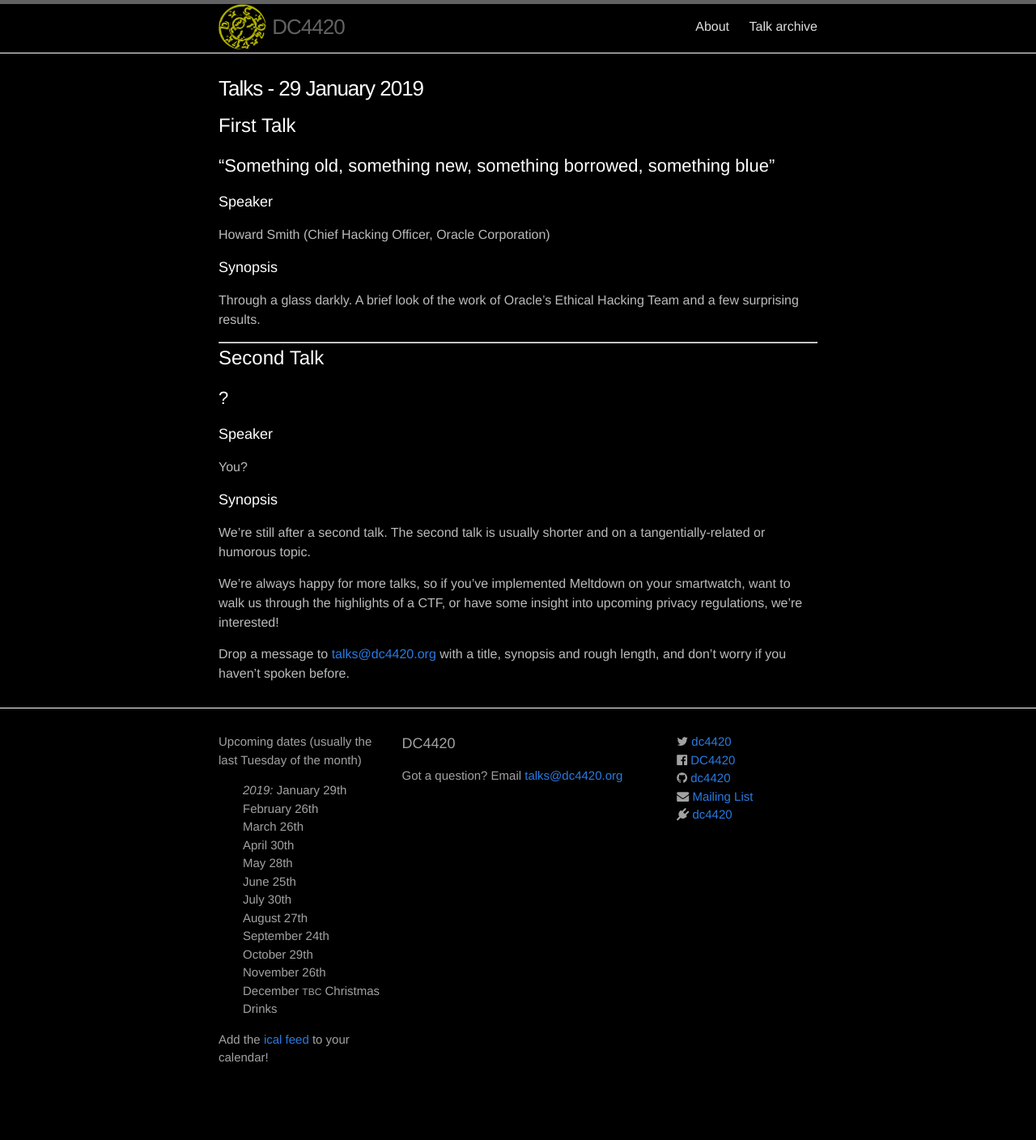
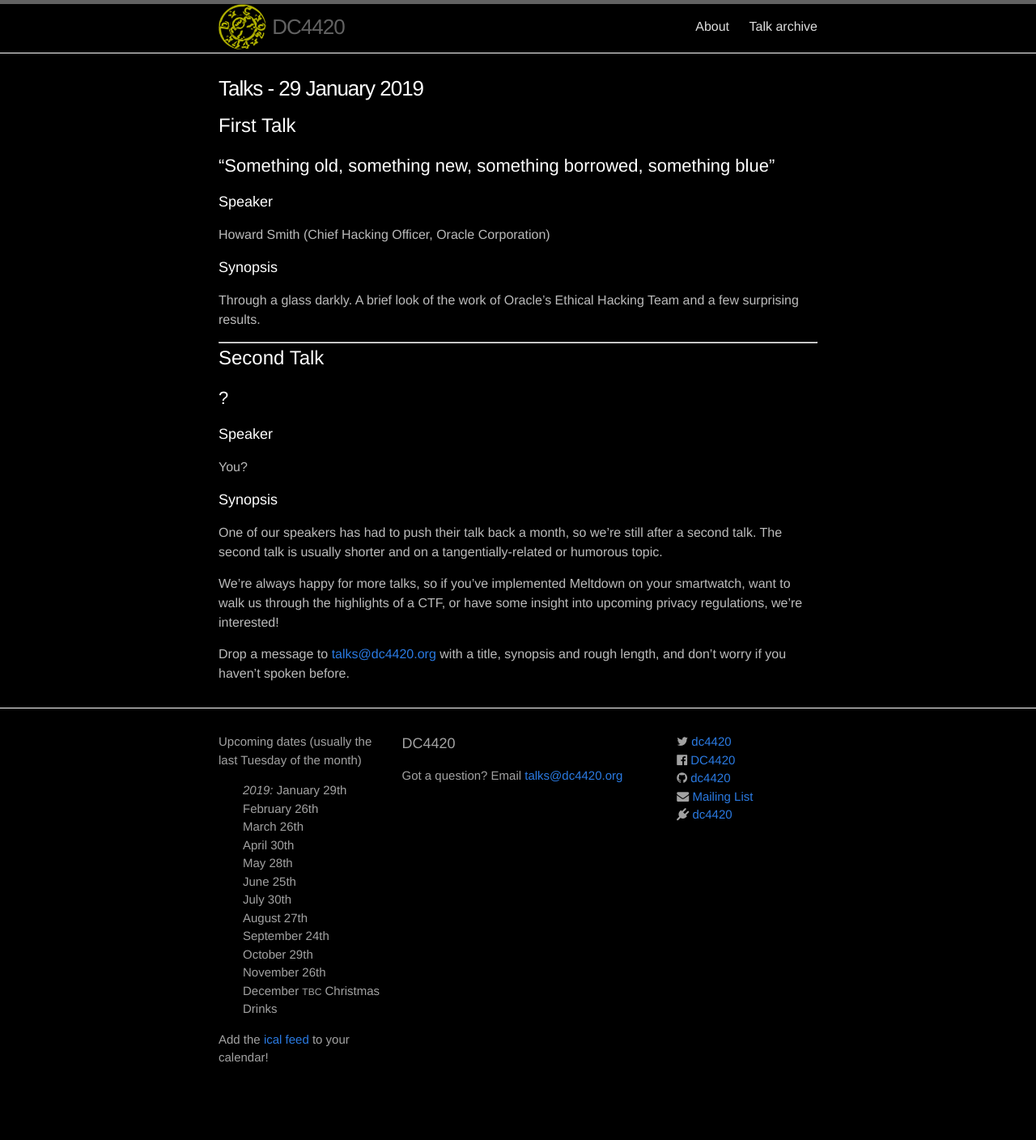
Before and after one commit to dc4420/website, a Jekyll site: the page built from _posts/2019-01-29-talks.markdown, in a window 1280 px wide. Shown: the whole page at 81% size. Built offline with Jekyll 4.4.1, drawn with Linux system fonts in a browser that asks for light colours; nearby versions of some CDN libraries.

Commit message:
Original talk was pushed back

```diff
--- a/_posts/2019-01-29-talks.markdown
+++ b/_posts/2019-01-29-talks.markdown
@@ -30,7 +30,8 @@ You?
 
 ### Synopsis
 
-We're still after a second talk. The second talk is usually shorter and on a tangentially-related or humorous topic.
+One of our speakers has had to push their talk back a month, so
+we're still after a second talk. The second talk is usually shorter and on a tangentially-related or humorous topic.
 
 We're always happy for more talks, so if you've implemented Meltdown on your smartwatch,
 want to walk us through the highlights of a CTF, or have some insight into upcoming privacy
```
